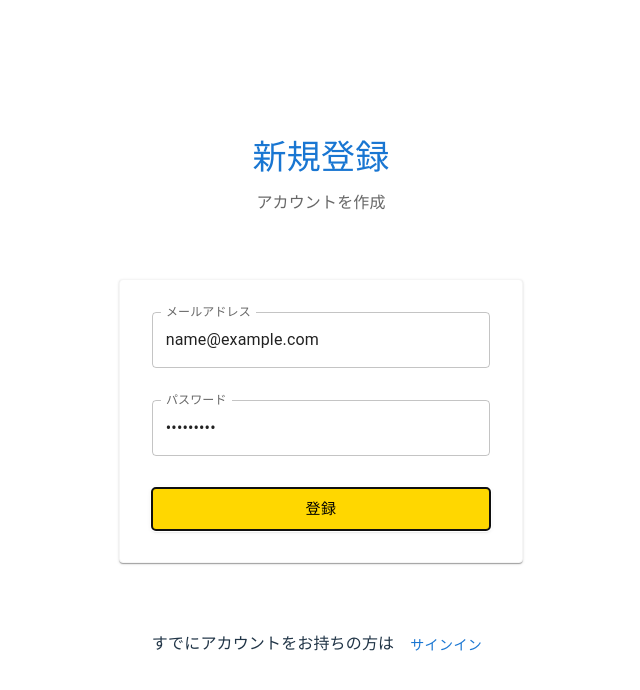
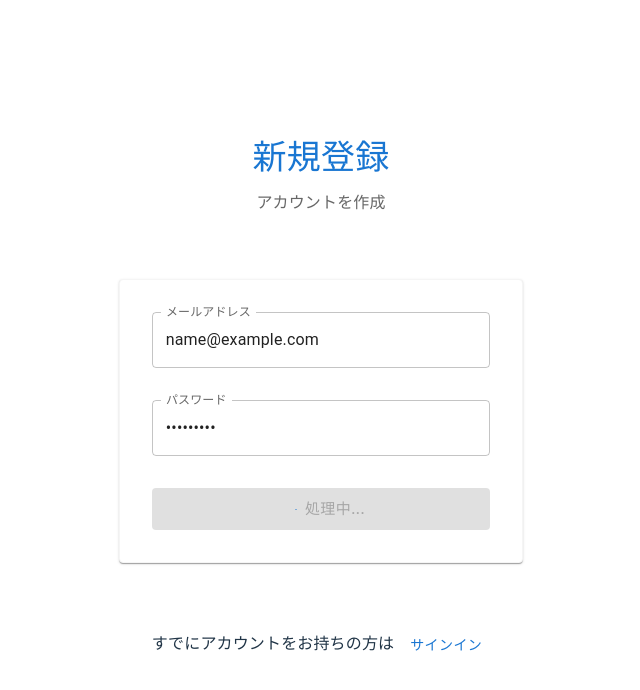
Before and after one commit to Team-Futsukayoi/Nomikai-Setting-App, a React (Vite) app: page /signup in a window 1280 px wide. Both pictures are taken after typing "name@example.com", "Sample123" into the empty fields and a click on the button "登録". Shown: the top 690 px of the page, without its empty margins (319-959 px from the left). Built offline with nearby package versions, Linux system fonts and the light colour scheme; no server answers.

Commit message:
feat: サインイン、サインアップ処理の際のローディングの実装

```diff
--- a/src/pages/auth/SignIn.jsx
+++ b/src/pages/auth/SignIn.jsx
@@ -7,6 +7,7 @@ import {
   Stack,
   Alert,
   Snackbar,
+  CircularProgress,
 } from '@mui/material';
 import { useState, useEffect } from 'react';
 import { Link as RouterLink } from 'react-router-dom';
@@ -21,6 +22,7 @@ export const SignIn = () => {
   const [error, setError] = useState('');
   const [successMessage, setSuccessMessage] = useState('');
   const [open, setOpen] = useState(false);
+  const [loading, setLoading] = useState(false);
   const navigate = useNavigate();
   const location = useLocation();
 
@@ -33,12 +35,15 @@ export const SignIn = () => {
 
   const handleSubmit = async (e) => {
     e.preventDefault();
+    setLoading(true);
     try {
       await signInWithEmailAndPassword(auth, email, password);
       setError('');
       navigate('/success');
     } catch (error) {
       setError(error.message);
+    } finally {
+      setLoading(false);
     }
   };
 
@@ -98,8 +103,10 @@ export const SignIn = () => {
                 }}
                 size="large"
                 fullWidth
+                disabled={loading}
+                startIcon={loading && <CircularProgress size={24} />}
               >
-                サインイン
+                {loading ? '処理中...' : 'サインイン'}
               </Button>
             </Stack>
           </form>
--- a/src/pages/auth/SignUp.jsx
+++ b/src/pages/auth/SignUp.jsx
@@ -5,6 +5,7 @@ import {
   Typography,
   TextField,
   Stack,
+  CircularProgress,
 } from '@mui/material';
 import { useState } from 'react';
 import { Link as RouterLink, useNavigate } from 'react-router-dom';
@@ -16,10 +17,12 @@ export const SignUp = () => {
   const [password, setPassword] = useState('');
   const [error, setError] = useState('');
   const [successMessage, setSuccessMessage] = useState('');
+  const [loading, setLoading] = useState(false);
   const navigate = useNavigate();
 
   const handleSubmit = async (e) => {
     e.preventDefault();
+    setLoading(true);
     try {
       await createUserWithEmailAndPassword(auth, email, password);
       setTimeout(() => {
@@ -27,9 +30,11 @@ export const SignUp = () => {
         navigate('/', {
           state: { successMessage: 'アカウントが作成されました。' },
         });
-      }, 1000);
+      }, 3000);
     } catch (error) {
       setError(error.message);
+    } finally {
+      setLoading(false);
     }
   };
 
@@ -94,8 +99,10 @@ export const SignUp = () => {
                 }}
                 size="large"
                 fullWidth
+                disabled={loading}
+                startIcon={loading && <CircularProgress size={24} />}
               >
-                登録
+                {loading ? '処理中...' : '登録'}
               </Button>
             </Stack>
           </form>
```
